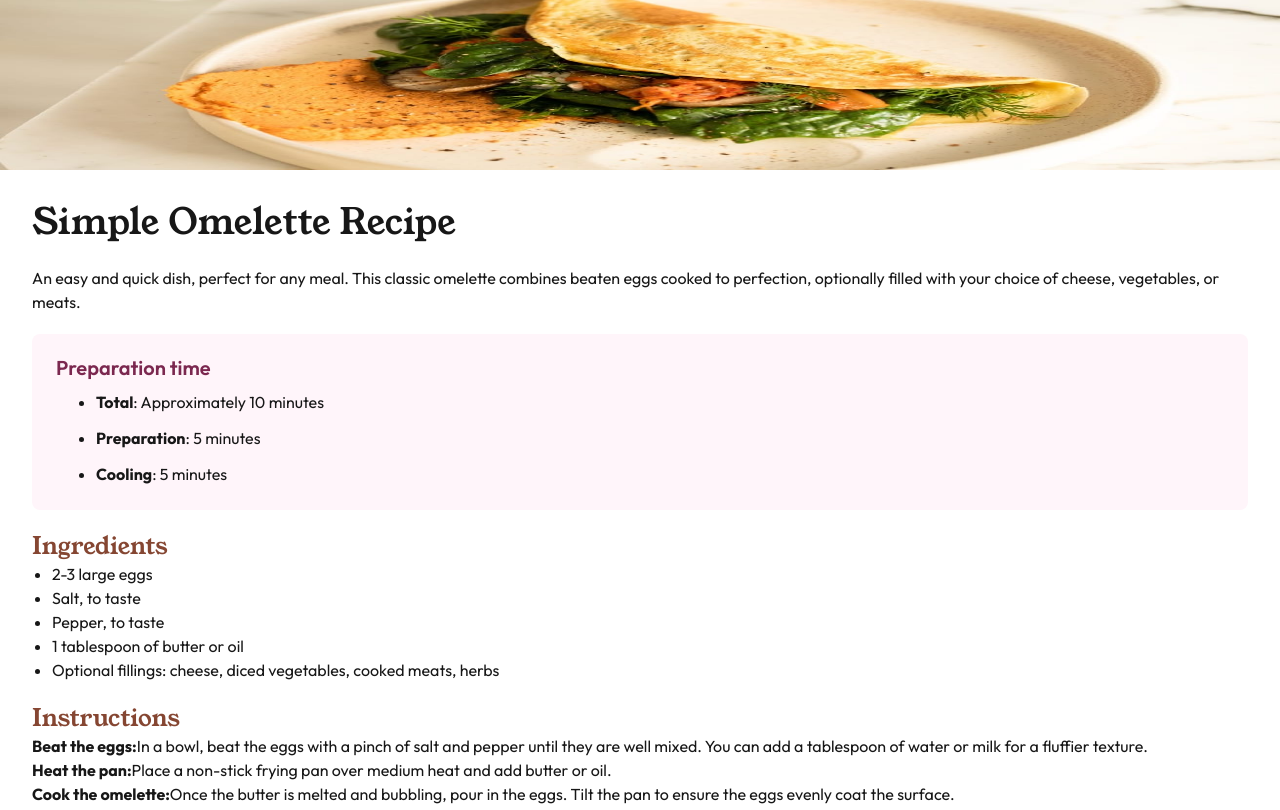
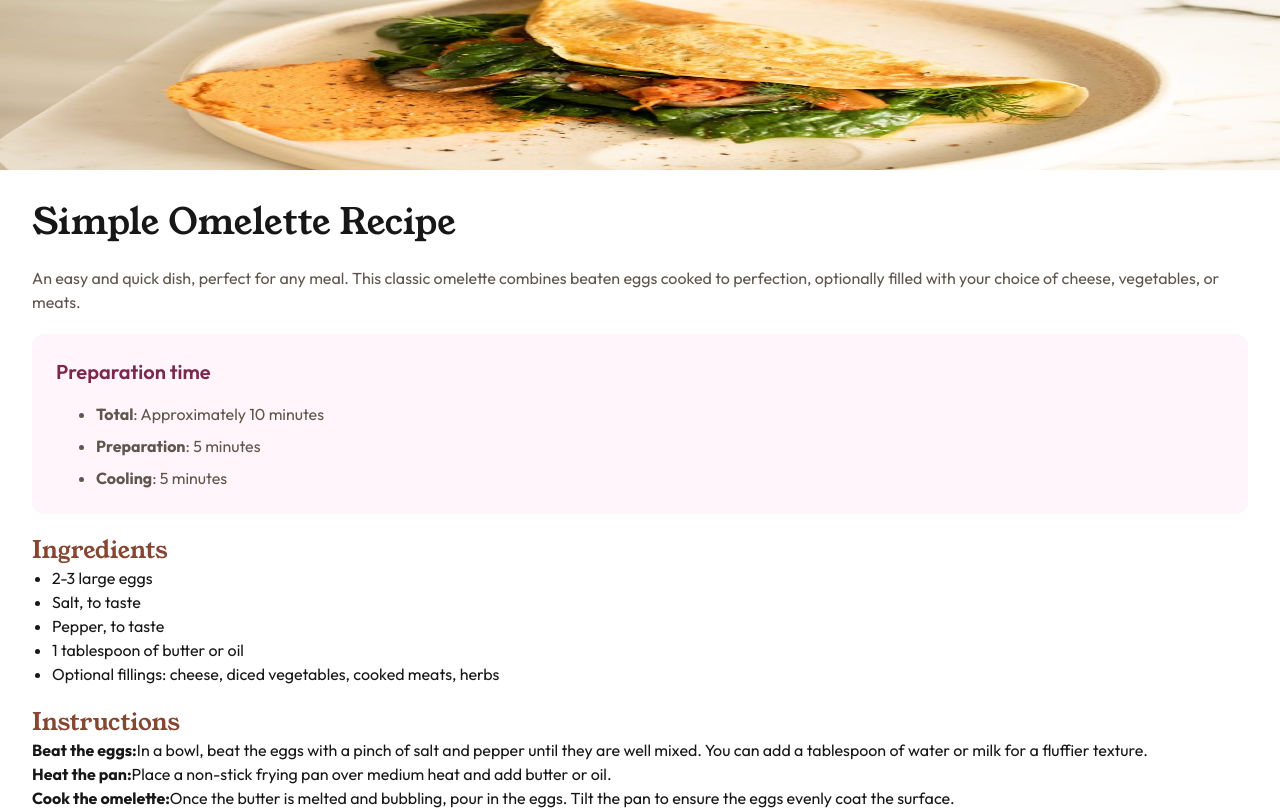
Before and after one commit to BlonoBuccellati/fm-recipe-page, a Next.js app: page / in a window 1280 px wide. Shown: the top 810 px of the page. Built offline with nearby package versions, Linux system fonts and the light colour scheme.

Commit message:
style(Prepartion time):Preparation time に関するstyleの調整

```diff
--- a/src/app/page.tsx
+++ b/src/app/page.tsx
@@ -14,18 +14,18 @@ export default function Home() {
         <div className='flex flex-col gap-6'>
           <h1 className='font-young text-4xl'>Simple Omelette Recipe</h1>
           {/* paragraph */}
-          <p>
+          <p className='text-Stone-600'>
             An easy and quick dish, perfect for any meal. This classic omelette
             combines beaten eggs cooked to perfection, optionally filled with
             your choice of cheese, vegetables, or meats.
           </p>
         </div>
         {/* preparation time */}
-        <div className='bg-Rose-50 rounded-lg p-6'>
-          <h3 className='text-Rose-800 text-xl font-semibold leading-none mb-3'>
+        <div className='bg-Rose-50 rounded-xl flex flex-col gap-4 p-6'>
+          <h3 className='text-Rose-800 text-xl font-semibold'>
             Preparation time
           </h3>
-          <ul className='list-disc pl-10 flex flex-col gap-3'>
+          <ul className='list-disc pl-10 flex flex-col gap-2 text-Stone-600'>
             <li>
               <b>Total</b>: Approximately 10 minutes
             </li>
```
